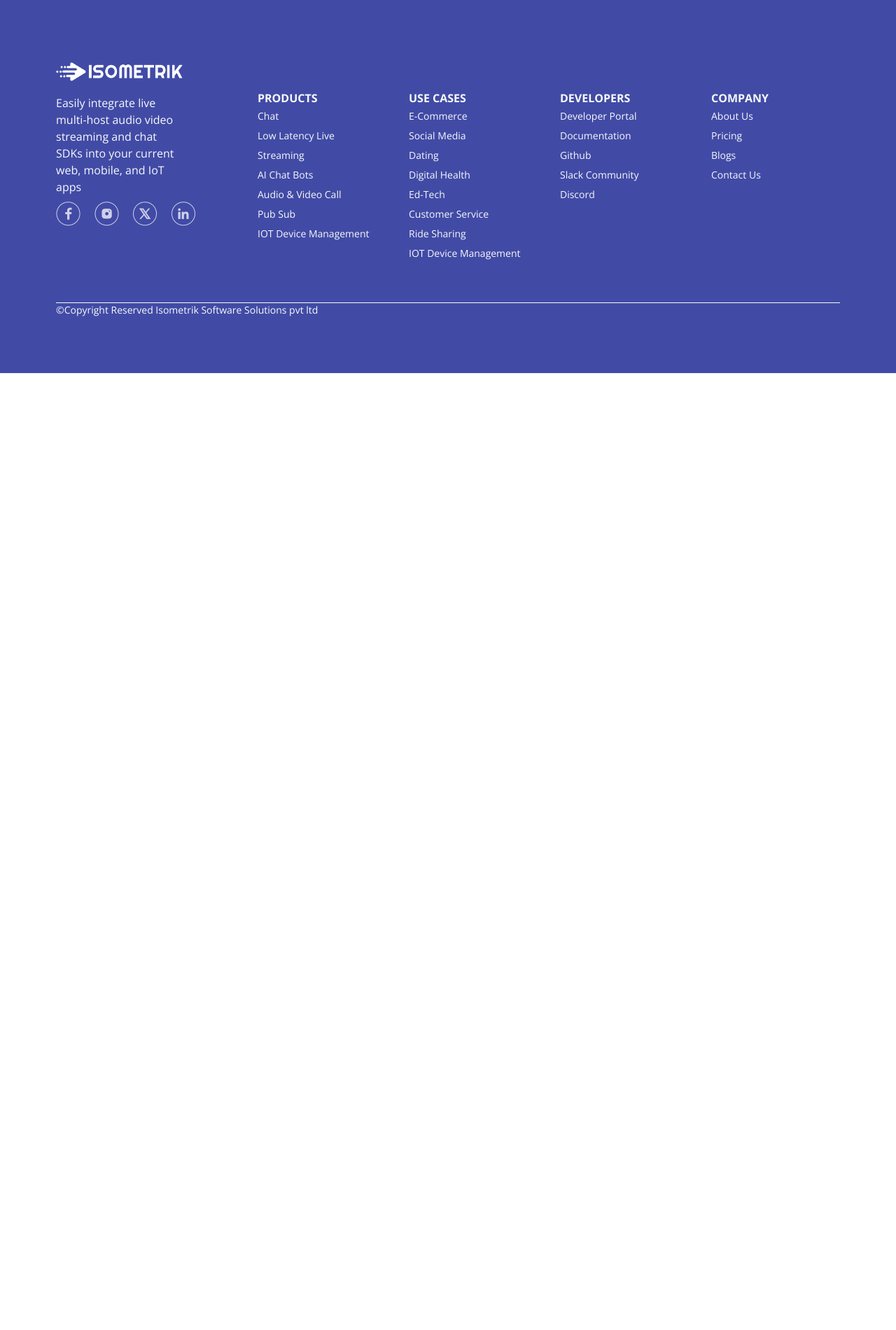
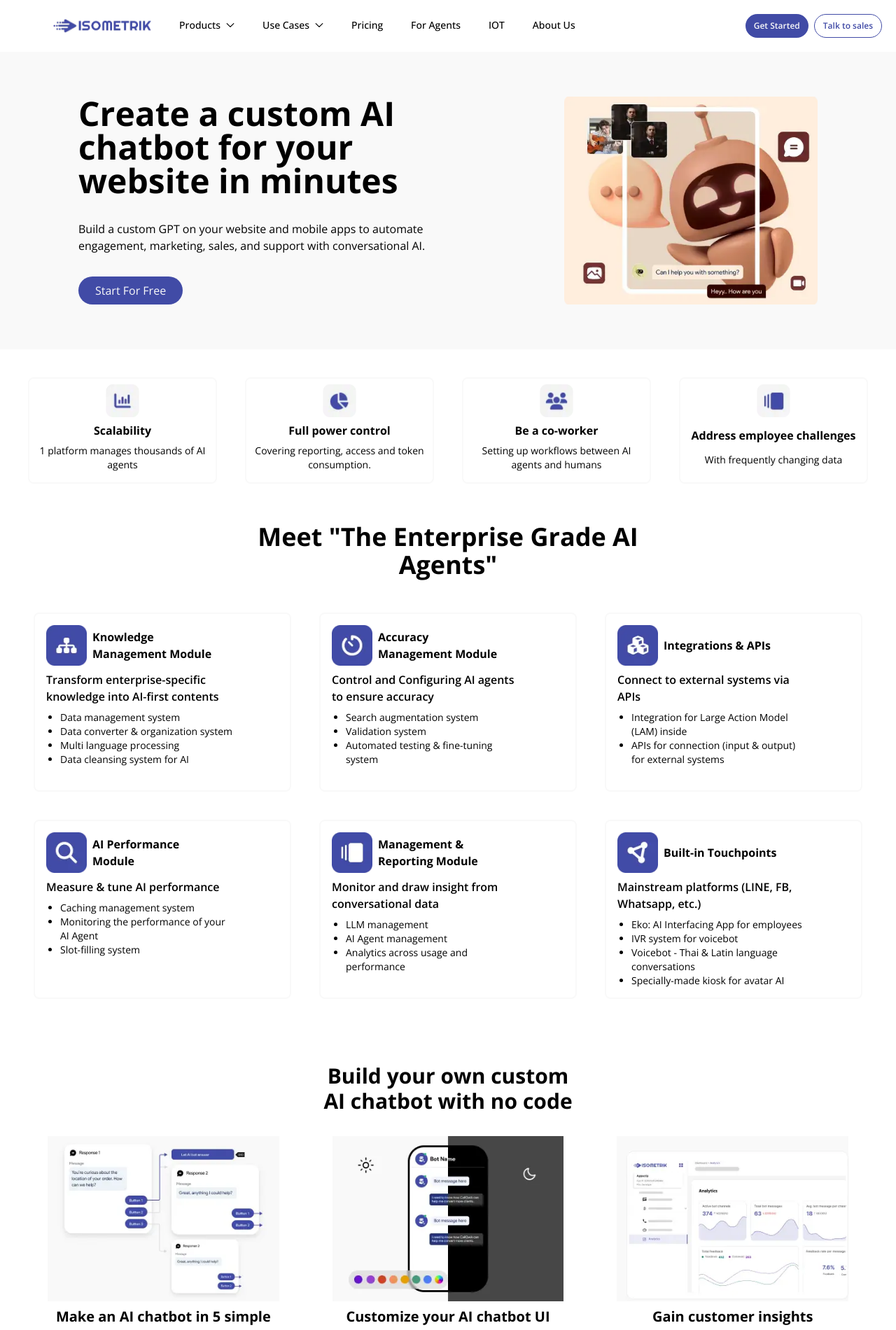
Before and after one commit to rounit08/isometrik-landing-nextapp, a Next.js app: page / in a window 1280 px wide. Shown: the top 1900 px of the page at 70% size. Before the commit the page ends 800 px from the top, so only its background shows below. Built offline with nearby package versions, Linux system fonts and the light colour scheme.

Commit message:
feat: added customGPTsection

```diff
--- /dev/null
+++ b/src/app/components/customgptsection/CustomGPTSection.jsx
@@ -0,0 +1,35 @@
+import Accordion from "@/app/globalComponents/accordion/Accordion";
+import CustomGptImage from "../../../../public/assets/images/customGPT.webp";
+import Image from "next/image";
+
+const CustomGPTSection = () => {
+    return (
+        <div className="flex flex-col">
+            <div className="flex flex-col items-center  p-6 md:p-10 gap-5 justify-between">
+                <span className="text-3xl md:w-1/2 text-center font-bold">Design custom GPTs tailored to your business needs</span>
+                <div className="block md:hidden">
+                <Image src={CustomGptImage} alt="custom-gpt-image" height={800} width={800}/>
+
+                </div>
+                <span className="text-base font-normal">Create highly customized AI chatbots with no code straight from the Isometrik dashboard.</span>
+                <button className="bg-mainBlue text-focusBg rounded-2xl text-sm px-3 py-1 hidden md:block">Start For Free</button>
+            </div>
+            <div className="flex p-1 md:p-10">
+                <div className="hidden md:block">
+                <Image src={CustomGptImage} alt="custom-gpt-image" height={800} width={800}/>
+
+                </div>
+                <div className=" w-full p-5 md:p-10">
+                <Accordion title="Create bespoke AI prompts" paragraph="Define your AI chatbot behaviour and persona with custom prompts and ensure a unique and engaging user experience" />
+                <Accordion title="Train Your AI chatbot with your data" paragraph="Define your AI chatbot behaviour and persona with custom prompts and ensure a unique and engaging user experience" />
+                <Accordion title="Design your own custom AI widget" paragraph="Define your AI chatbot behaviour and persona with custom prompts and ensure a unique and engaging user experience" />
+                <Accordion title="Test your AI chatbot before production" paragraph="Define your AI chatbot behaviour and persona with custom prompts and ensure a unique and engaging user experience" />
+                </div>
+
+
+            </div>
+        </div>
+    )
+}
+
+export default CustomGPTSection
--- a/src/app/globalComponents/footer/Footer.jsx
+++ b/src/app/globalComponents/footer/Footer.jsx
@@ -13,8 +13,8 @@ const Footer = () => {
     const developerItems = ['Developer Portal', "Documentation", "Github", "Slack Community", "Discord"]
     const companyItems = ['About Us', 'Pricing', 'Blogs', 'Contact Us']
     return (
-        <div className="flex flex-col gap-2 bg-mainBlue text-focusBg p-2 md:p-20">
-    <div className=" flex items-center flex-col md:flex-row md:items-start gap-2">
+        <div className="flex flex-col gap-2 bg-mainBlue text-focusBg p-2 md:p-20 md:pb-5">
+    <div className=" flex items-center flex-col md:flex-row  gap-2">
 
   <div className="flex flex-col  justify-evenly">
       <div className="hidden md:flex flex-col justify-around  w-2/3 h-52">
--- a/src/app/globals.css
+++ b/src/app/globals.css
@@ -9,3 +9,10 @@
     text-wrap: balance;
   }
 } */
+
+
+
+.footercard {
+  background-image: url("../../public/assets/images/sales\ card\ bg.webp");
+  object-fit: contain;
+}
--- a/src/app/page.js
+++ b/src/app/page.js
@@ -1,23 +1,9 @@
-import Card from "@/app/globalComponents/card/Card";
-import leadGenLogo from "../../public/assets/logos/lead generation.webp"
-import BuiltInTouchpoint from "../../public/assets/logos/built in touchpoint.webp"
-import ModuleCard from "./globalComponents/module-card/ModuleCard";
-import CustomChatbotCard from "./globalComponents/custom-chatbot-card/CustomChatbotCard";
-import fiveminchatbot from "../../public/assets/images/make ai chatbot in 5 steps.webp"
-import customizeUI from "../../public/assets/images/customize AI chatbot.webp"
-import gainCustomer from "../../public/assets/images/gain customer.webp"
-import Navbar from "./globalComponents/navbar/Navbar";
-import HeroSection from "./components/herosection/HeroSection";
-import Accordion from "./globalComponents/accordion/Accordion";
-import Footer from "./globalComponents/footer/Footer";
+import Mainpage from "./pages/mainpage";
 
 export default function Home() {
   return (
     <main className="">
-
-
-<Footer />
-
+      <Mainpage />
  </main>
   );
 }
--- /dev/null
+++ b/src/app/pages/Mainpage.jsx
@@ -0,0 +1,29 @@
+import AIbotSection from "../components/aibotssection/AIbot"
+import CardSection from "../components/cardsection/CardSection"
+import CustomChatbotSection from "../components/customchatbotsection/CustomChatbotSection"
+import CustomGPTSection from "../components/customgptsection/CustomGPTSection"
+import EnterpriseSection from "../components/enterprisesection/EnterpriseSection"
+import FaqSection from "../components/faqsection/FaqSection"
+import FooterSection from "../components/footersection/FooterSection"
+import HeroSection from "../components/herosection/HeroSection"
+import IsometrikFrameWorkSection from "../components/isometrikframework/IsometrikFrameworkSection"
+import Navbar from "../globalComponents/navbar/Navbar"
+
+const Mainpage = () => {
+    return (
+        <div>
+            <Navbar />
+            <HeroSection />
+            <CardSection />
+            <EnterpriseSection />
+            <CustomChatbotSection />
+            <IsometrikFrameWorkSection />
+            <CustomGPTSection />
+            <AIbotSection />
+            <FaqSection />
+            <FooterSection />
+        </div>
+    )
+}
+
+export default Mainpage
--- a/tailwind.config.js
+++ b/tailwind.config.js
@@ -16,7 +16,8 @@ module.exports = {
     colors:{
       "mainBlue" :'#414BA6',
       "focusBg" : "#f9f9f9",
-      "white" : "#ffffff"
+      "white" : "#ffffff",
+      "borderOutline" : "#e0e0e0"
     }
   },
   plugins: [],
```
